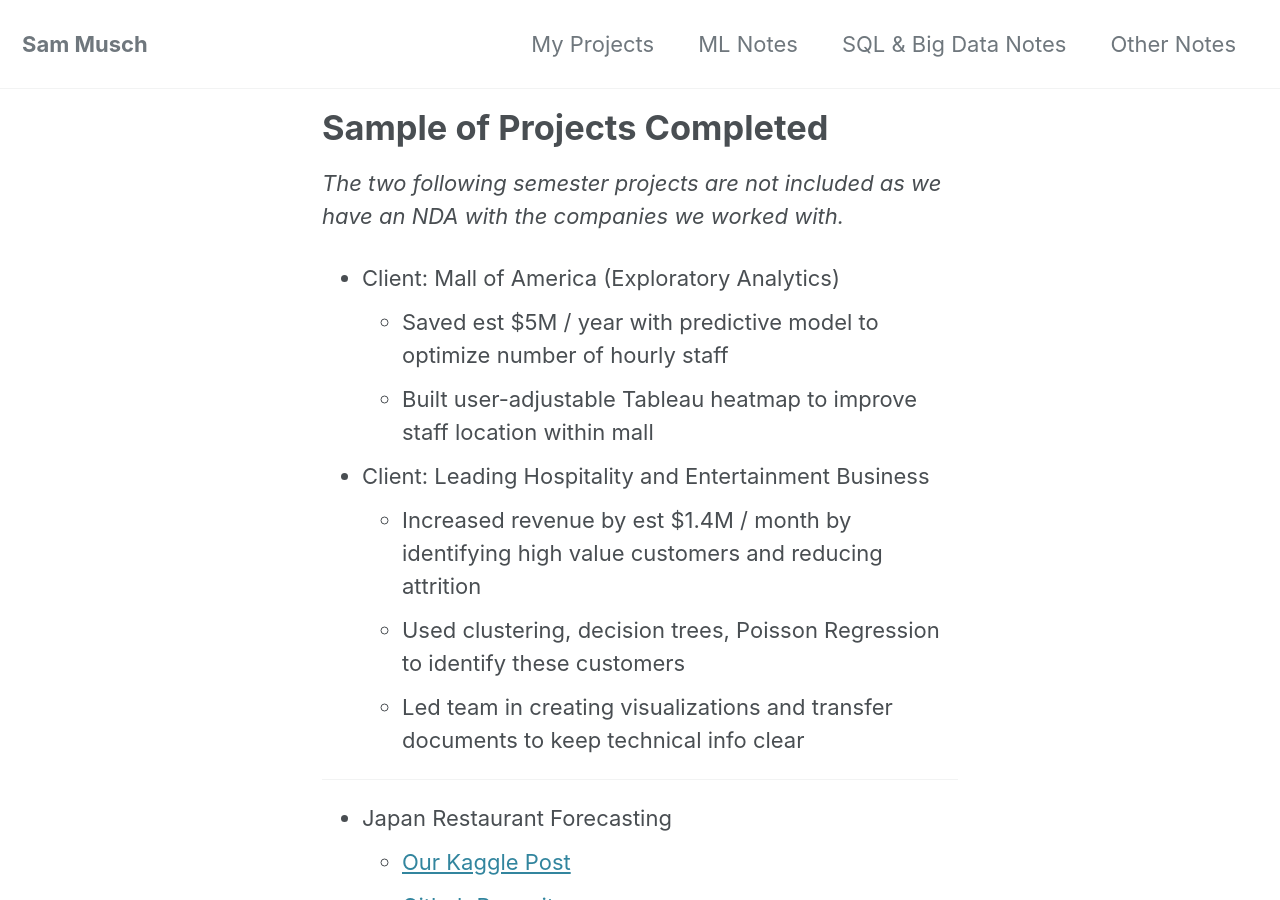
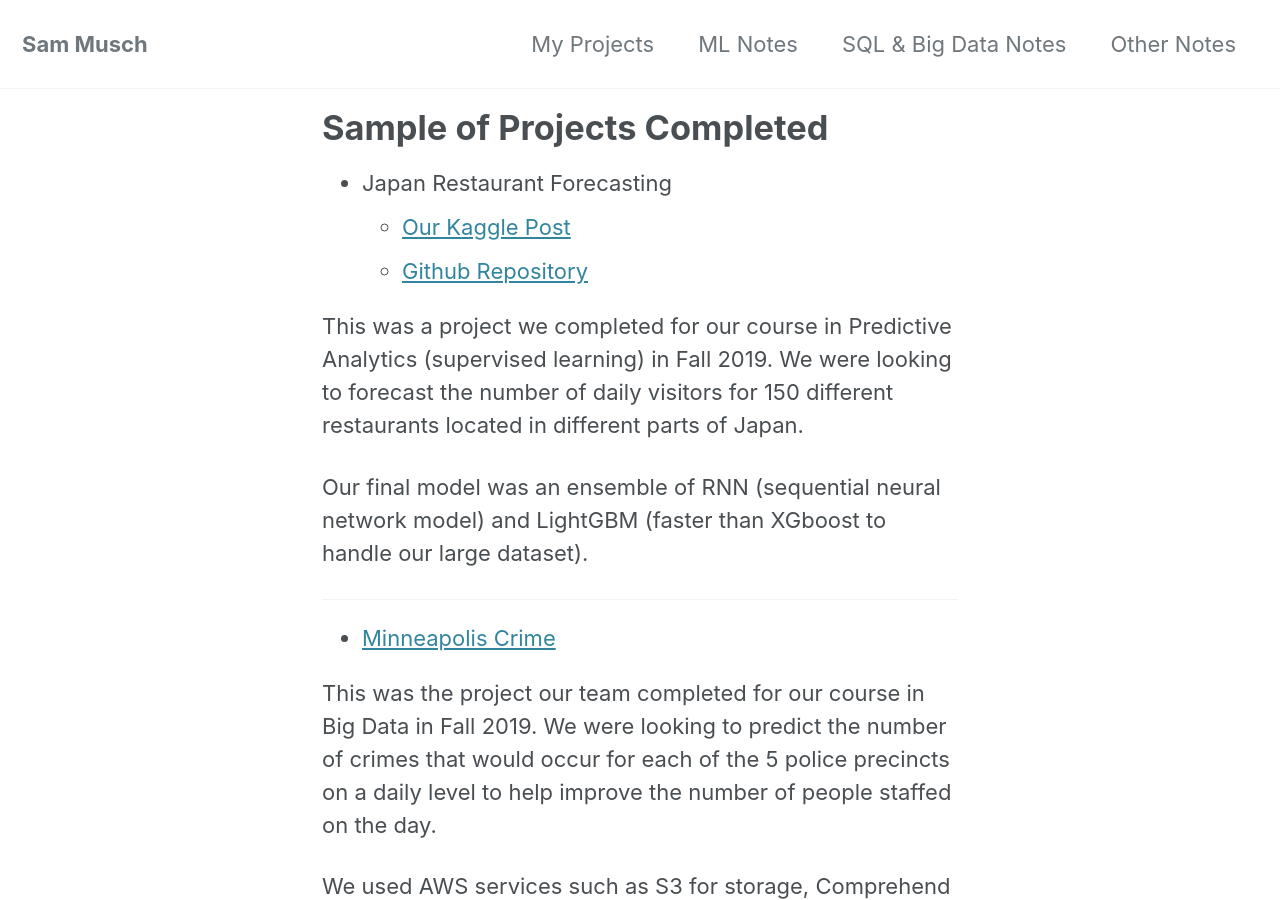
Before and after one commit to SamMusch/SamMusch.github.io, a Jekyll site: the page built from _pages/Projects.md, in a window 1280 px wide and 900 px high. Built offline with Jekyll 4.4.1, drawn with Linux system fonts in a browser that asks for light colours; cached includes are drawn as plain includes; nearby versions of some CDN libraries; some of the changed text lies outside the part shown.

Commit message:
Add files via upload

```diff
--- a/_pages/Projects.md
+++ b/_pages/Projects.md
@@ -2,17 +2,6 @@
 layout: archive
 permalink: /projects/
 title: "Sample of Projects Completed"
----
-
-*The two following semester projects are not included as we have an NDA with the companies we worked with.*
-- Client: Mall of America (Exploratory Analytics)
-  - Saved est $5M / year with predictive model to optimize number of hourly staff
-  - Built user-adjustable Tableau heatmap to improve staff location within mall
-- Client: Leading Hospitality and Entertainment Business
-  - Increased revenue by est $1.4M / month by identifying high value customers and reducing attrition
-  - Used clustering, decision trees, Poisson Regression to identify these customers
-  - Led team in creating visualizations and transfer documents to keep technical info clear
-
 ---
 
 
```
Also changed, not shown: other parts of _pages/Projects.md (+13 -0 lines).
